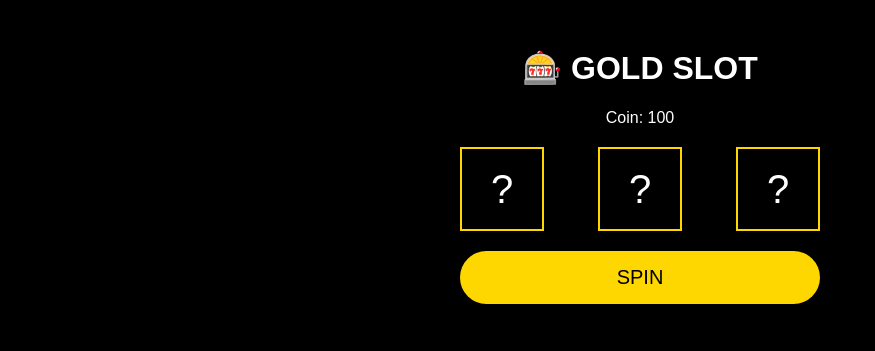
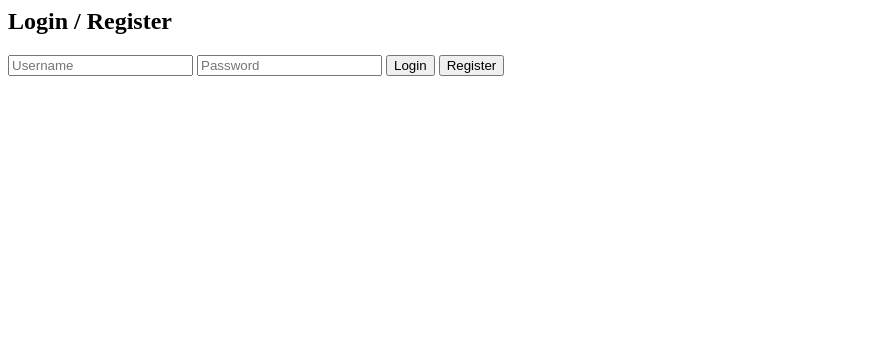
Before and after one commit to armlovemildmakmak-svg/Slot-vinkazo, a plain HTML site: page index.html in a window 1280 px wide. Shown: the whole page, without its empty margins (0-875 px from the left). Drawn offline with Linux system fonts and the light colour scheme.

Commit message:
Update index.html

```diff
--- a/index.html
+++ b/index.html
@@ -1,13 +1,13 @@
-<!DOCTYPE html>
-<html lang="th">
-<head>
-  <meta charset="UTF-8">
-  <meta name="viewport" content="width=device-width">
-  <title>GOLD SLOT</title>
-  <link rel="stylesheet" href="style.css">
-</head>
-<body>
-<div class="box">
+<div class="box" id="auth-box">
+  <h2>Login / Register</h2>
+  <input id="username" placeholder="Username">
+  <input id="password" placeholder="Password" type="password">
+  <button onclick="login()">Login</button>
+  <button onclick="registerUser()">Register</button>
+  <p id="auth-msg"></p>
+</div>
+
+<div class="box" id="game-box" style="display:none;">
   <h1>🎰 GOLD SLOT</h1>
   <div class="coin">Coin: <span id="coin">100</span></div>
   <div class="slot">
@@ -18,6 +18,3 @@
   <button onclick="spin()">SPIN</button>
   <p id="msg"></p>
 </div>
-<script src="script.js"></script>
-</body>
-</html>
```
